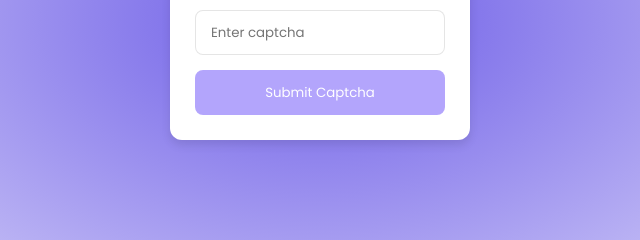
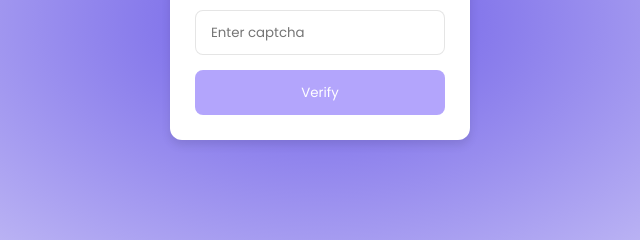
Before and after one commit to Minodftv/Hankock, a plain HTML site: page index.html in a window 1280 px wide. Shown: the part 381-621 px from the top of the page, 320-960 px from the left. Drawn offline with Linux system fonts and the light colour scheme; files that its build step writes are made by us from their sources.

Commit message:
Update index.html

```diff
--- a/index.html
+++ b/index.html
@@ -121,7 +121,7 @@ header {
       </div>
       <div class="message">Entered captcha is correct</div>
       <div class="input_field button disabled">
-        <button>Submit Captcha</button>
+        <button>Verify</button>
 
       </div>
     </div>
```
